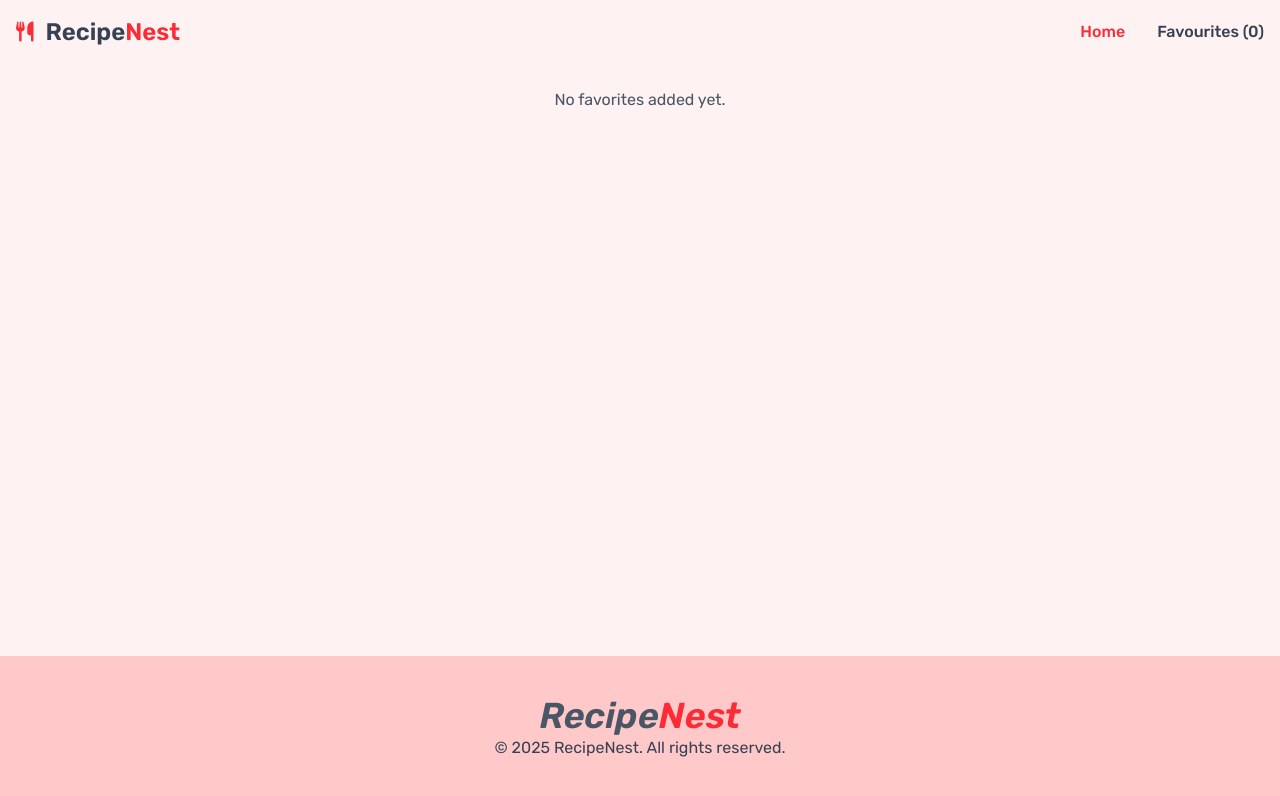
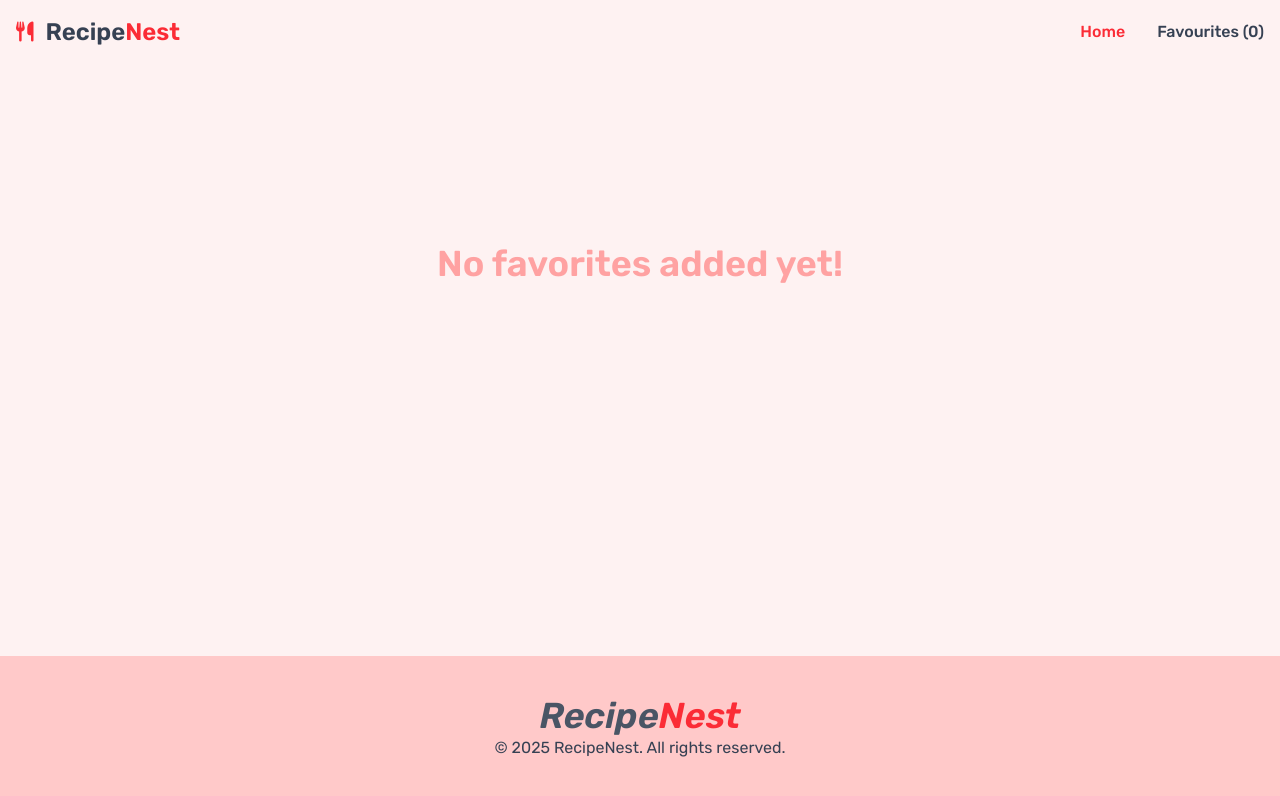
Before and after one commit to theamnabb/RecipeNest, a React (Vite) app: page /favourite in a window 1280 px wide. Shown: the top 796 px of the page. Built offline with nearby package versions, Linux system fonts and the light colour scheme.

Commit message:
text editing

```diff
--- a/src/pages/Favourites.jsx
+++ b/src/pages/Favourites.jsx
@@ -5,7 +5,9 @@ const Favourites = ({ favorites = [], removeFromFavorites }) => {
   const navigate = useNavigate();
 
   if (favorites.length === 0) {
-    return <p className="p-6 text-center text-gray-600">No favorites added yet.</p>;
+    return <p className="lg:text-4xl text-xl text-center text-red-300 font-semibold mt-15 md:mt-45">
+              No favorites added yet!
+            </p>
   }
 
   return (
```
